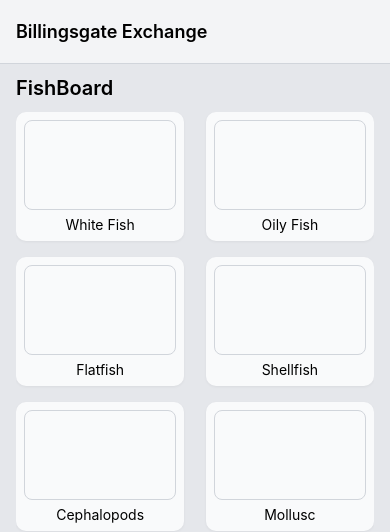
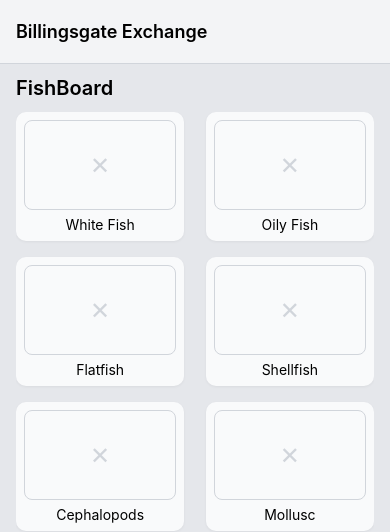
Before and after one commit to rob-davis35/HumanComputerInteraction, a React Native app: screen / in a window 390 px wide. Shown: the top 532 px of the page. Built offline with nearby package versions, Linux system fonts and the light colour scheme.

Commit message:
Fixed nav items not appearing + other generalized fixings

```diff
--- a/App.js
+++ b/App.js
@@ -1,4 +1,4 @@
-import { useState } from "react";
+import React, { useState } from "react";
 import {
     Alert,
     SafeAreaView,
@@ -9,7 +9,6 @@
     View
 } from "react-native";
 
-//categories of fish to buy from
 const CATEGORIES = [
   "White Fish",
   "Oily Fish",
@@ -19,8 +18,6 @@
   "Mollusc",
 ];
 
-
-//listings inside of the clickable categories
 const LISTINGS = {
   "White Fish": [
     {
@@ -96,7 +93,6 @@
   ],
 };
 
-
 export default function App() {
   const [selectedCategory, setSelectedCategory] = useState(null);
 
@@ -107,7 +103,7 @@
 
   return (
     <SafeAreaView style={styles.root}>
-      {/* Top bar */}
+      {/* Top app bar */}
       <View style={styles.appBar}>
         <Text style={styles.appBarTitle}>Billingsgate Exchange</Text>
       </View>
@@ -149,7 +145,7 @@
           // Listings list
           <ScrollView contentContainerStyle={styles.list}>
             {listingsForCategory.map((item, index) => (
-              <listingCard
+              <ListingCard
                 key={index}
                 item={item}
                 onPress={() =>
@@ -190,13 +186,14 @@
 
       </View>
     </SafeAreaView>
-  );
+  );;
 }
 
 function CategoryCard({ label, onPress }) {
   return (
     <TouchableOpacity style={styles.card} onPress={onPress}>
       <View style={styles.cardImagePlaceholder}>
+        <Text style={styles.cardX}>✕</Text>
       </View>
       <Text style={styles.cardLabel}>{label}</Text>
     </TouchableOpacity>
@@ -207,6 +204,7 @@
   return (
     <TouchableOpacity style={styles.listItem} onPress={onPress}>
       <View style={styles.listImagePlaceholder}>
+        <Text style={styles.cardX}>✕</Text>
       </View>
       <View style={styles.listTextContainer}>
         <Text style={styles.listTitle}>{item.name}</Text>
@@ -215,6 +213,20 @@
         <Text style={styles.listMeta}>{item.location}</Text>
       </View>
     </TouchableOpacity>
+  );
+}
+
+function NavItem({ icon, label, active }) {
+  return (
+    <View style={styles.navItem}>
+      <Text style={[styles.navIcon, active && styles.navIconActive]}>
+        {icon}
+      </Text>
+      <Text style={[styles.navLabel, active && styles.navLabelActive]}>
+        {label}
+      </Text>
+      {active && <View style={styles.navIndicator} />}
+    </View>
   );
 }
 
@@ -283,6 +295,10 @@
     justifyContent: "center",
     alignItems: "center",
     marginBottom: 6,
+  },
+  cardX: {
+    fontSize: 24,
+    color: "#D1D5DB",
   },
   cardLabel: {
     textAlign: "center",
```
